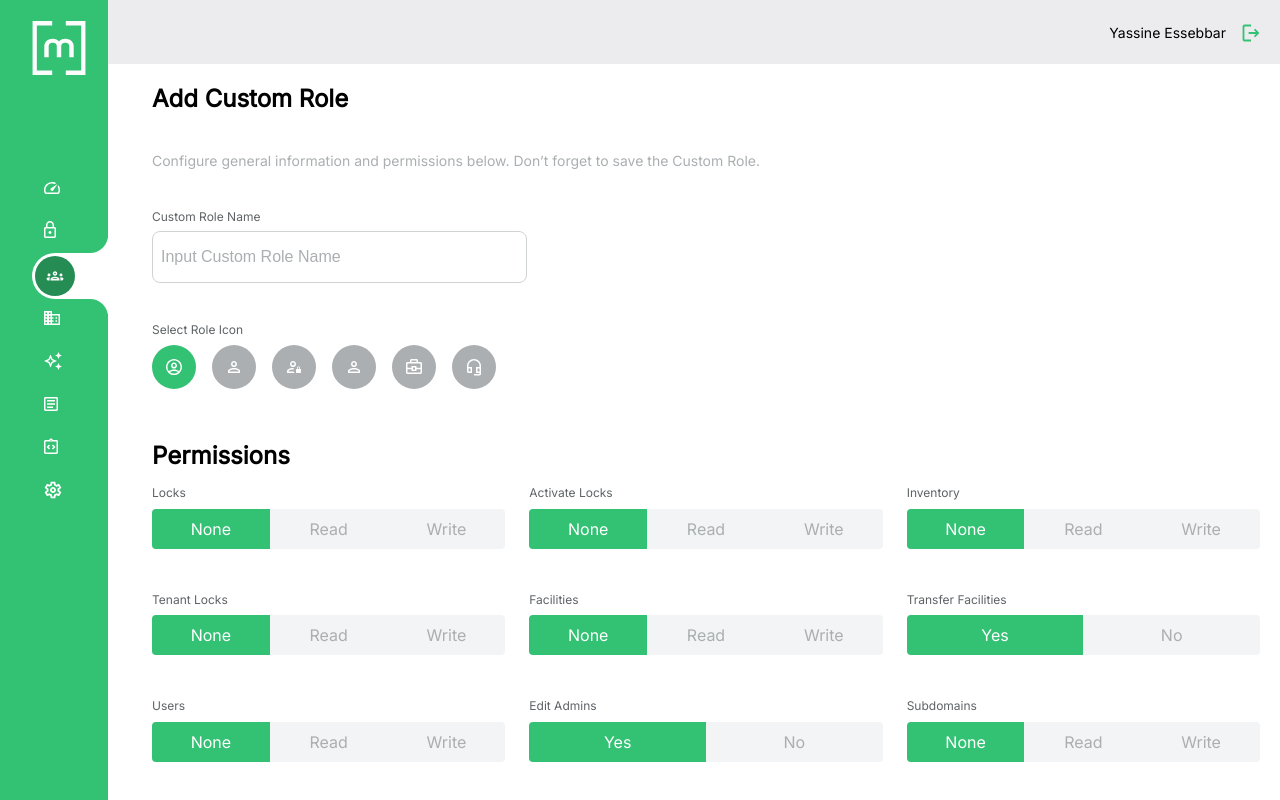
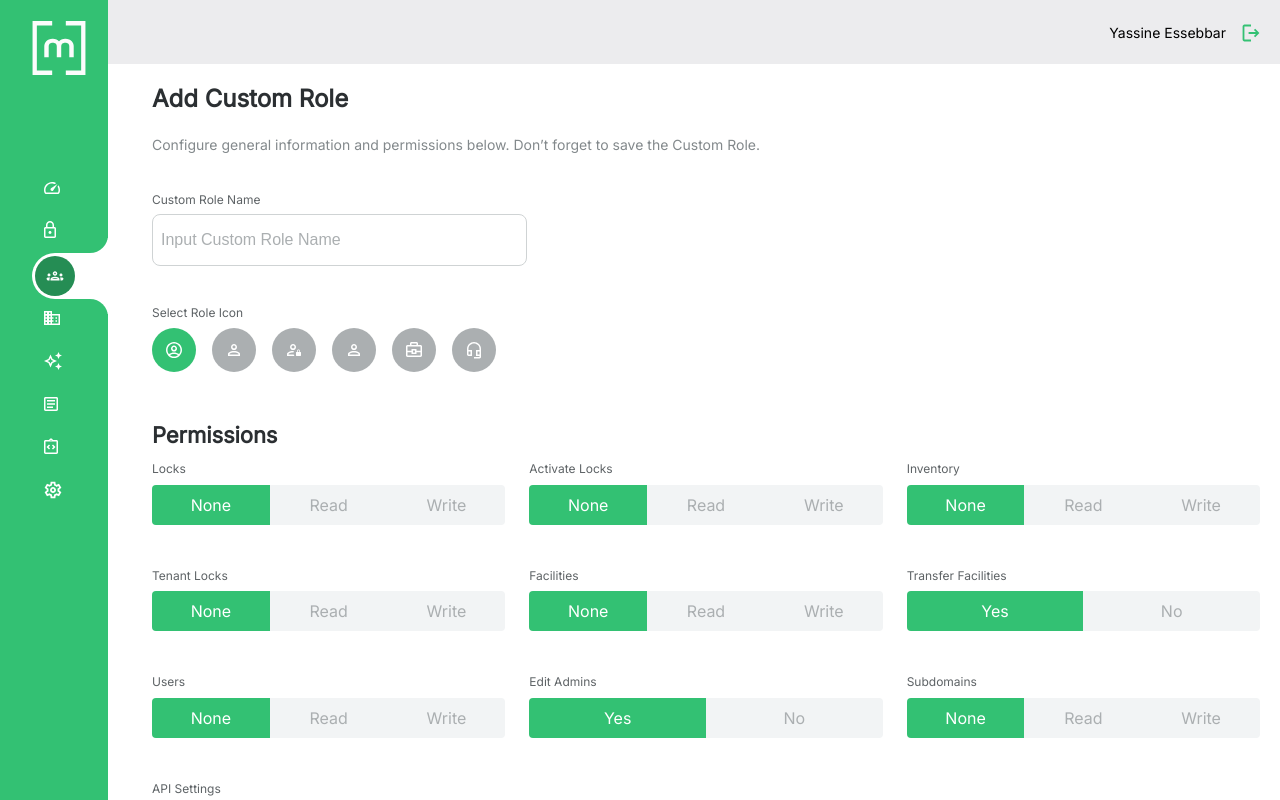
Before and after one commit to Yassinesbr/manna-project, a React (Vite) app: page /roles/add-role in a window 1280 px wide. Shown: the top 800 px of the page. Built offline with nearby package versions, Linux system fonts and the light colour scheme.

Commit message:
feat: refactor typography usage in components; remove redundant CSS classes

```diff
--- a/src/components/AddCostumeRoleCard/AddCostumeRoleCard.css
+++ b/src/components/AddCostumeRoleCard/AddCostumeRoleCard.css
@@ -15,14 +15,3 @@
   height: 36px;
   width: 36px;
 }
-
-.role-card-link {
-  color: var(--primary-color);
-  font-size: 20px;
-  font-weight: 400;
-  line-height: 24.2px;
-  text-align: center;
-  text-decoration-line: underline;
-  text-decoration-style: solid;
-  cursor: pointer;
-}
--- a/src/components/AddCostumeRoleCard/index.jsx
+++ b/src/components/AddCostumeRoleCard/index.jsx
@@ -1,6 +1,7 @@
 import { useNavigate } from "react-router-dom";
 import addIcon from "../../assets/add.svg";
 import "./AddCostumeRoleCard.css";
+import Typography from "../Typography";
 
 const AddCostumeRoleCard = () => {
   const navigate = useNavigate();
@@ -8,7 +9,9 @@ const AddCostumeRoleCard = () => {
   return (
     <div className="add-role-card" onClick={() => navigate("/roles/add-role")}>
       <img src={addIcon} alt="add" className="add-icon" />
-      <div className="role-card-link">Add Custom Role</div>
+      <Typography variant="underline" className="color-primary">
+        Add Custom Role
+      </Typography>
     </div>
   );
 };
--- a/src/components/RolesCard/RoleCard.css
+++ b/src/components/RolesCard/RoleCard.css
@@ -16,15 +16,6 @@
   justify-content: center;
   align-items: center;
   width: 100%;
-}
-
-.role-card-header-text {
-  font-size: 12px;
-  font-weight: 400;
-  line-height: 18px;
-  letter-spacing: -0.0008em;
-  text-align: left;
-  color: #808285;
 }
 
 .role-card-edit {
@@ -78,18 +69,3 @@
   height: 20px;
   width: 20px;
 }
-
-.role-card-body-item-text {
-  color: #808285;
-}
-
-.role-card-link {
-  color: var(--primary-color);
-  font-size: 20px;
-  font-weight: 400;
-  line-height: 24.2px;
-  text-align: center;
-  text-decoration-line: underline;
-  text-decoration-style: solid;
-  cursor: pointer;
-}
--- a/src/components/RolesCard/index.jsx
+++ b/src/components/RolesCard/index.jsx
@@ -4,19 +4,21 @@ import deleteIcon from "../../assets/delete.svg";
 import "./RoleCard.css";
 import PropTypes from "prop-types";
 import { useNavigate } from "react-router-dom";
+import Typography from "../Typography";
 
 const RoleCard = ({ id, role, users, isDefault = false, icon, onDelete }) => {
   const navigate = useNavigate();
   const handleEdit = () => {
     navigate(`/roles/edit-role/${id}`);
   };
+  const cardTitle = isDefault ? "Default Role" : "Custom Role";
   return (
     <div className="role-card">
       <div className="role-card-header">
         <div className="role-card-edit">
-          <p className="role-card-header-text">
-            {isDefault ? "Default Role" : "Custom Role"}
-          </p>
+          <Typography variant="caption" className="color-gray-1">
+            {cardTitle}
+          </Typography>
           <div className="role-card-edit-icons-container">
             <img
               src={editIcon}
@@ -34,17 +36,25 @@ const RoleCard = ({ id, role, users, isDefault = false, icon, onDelete }) => {
         </div>
         <div className="role-card-avatar">
           <img src={icon} alt="profile" className="role-card-profile-icon" />
-          <h3>{role}</h3>
+          <Typography variant="subheading1" className="color-black">
+            {role}
+          </Typography>
         </div>
       </div>
       <div className="role-card-body">
         <div className="role-card-body-item">
           <img src={usersIcon} alt="users" className="users-icon" />
-          <p className="role-card-body-item-text">{users}</p>
+          <Typography variant="subheading2" className="color-gray-1">
+            {users}
+          </Typography>
         </div>
-        <p className="role-card-body-item-text">Users assigned</p>
+        <Typography variant="body1" className="color-gray-1">
+          Users assigned
+        </Typography>
       </div>
-      <div className="role-card-link">Use as template</div>
+      <Typography variant="underline" className="color-primary">
+        Use as template
+      </Typography>
     </div>
   );
 };
--- /dev/null
+++ b/src/components/Typography/Typography.css
@@ -0,0 +1,84 @@
+.typography {
+  margin: 0;
+  padding: 0;
+  text-align: left;
+  text-underline-position: from-font;
+  text-decoration-skip-ink: none;
+}
+
+.typography.heading1 {
+  font-size: 24px;
+  font-weight: 700;
+  line-height: 29.05px;
+}
+
+.typography.subheading1 {
+  font-size: 22px;
+  font-weight: 700;
+  line-height: 22px;
+  letter-spacing: -0.0041em;
+}
+
+.typography.subheading2 {
+  font-size: 18px;
+  font-weight: 700;
+  line-height: 18px;
+  letter-spacing: -0.0008em;
+}
+
+.typography.body1 {
+  font-size: 16px;
+  font-weight: 400;
+  line-height: 18px;
+  letter-spacing: -0.0008em;
+}
+
+.typography.body2 {
+  font-size: 14px;
+  font-weight: 400;
+  line-height: 16px;
+}
+
+.typography.caption {
+  font-size: 12px;
+  font-weight: 400;
+  line-height: 14.52px;
+}
+
+.typography.underline {
+  font-size: 20px;
+  font-weight: 400;
+  line-height: 24.2px;
+  text-align: center;
+  text-decoration-line: underline;
+  text-decoration-style: solid;
+  cursor: pointer;
+}
+
+.typography.color-primary {
+  color: var(--primary-color);
+}
+
+.typography.color-gray-1 {
+  color: var(--gray-1);
+}
+
+.typography.color-gray-2 {
+  color: var(--gray-2);
+}
+
+.typography.color-gray-3 {
+  color: var(--gray-3);
+}
+
+.typography.color-black {
+  color: var(--black);
+}
+
+.typography.color-white {
+  color: var(--text-color);
+}
+
+.typography.color-red {
+  color: var(--error-color);
+}
--- /dev/null
+++ b/src/components/Typography/index.jsx
@@ -0,0 +1,45 @@
+import PropTypes from "prop-types";
+import "./Typography.css";
+
+const Typography = ({
+  variant,
+  children,
+  className,
+  style,
+  gutterBottom,
+  ...props
+}) => {
+  return (
+    <div
+      className={`typography ${variant} ${className}`}
+      style={{ marginBottom: gutterBottom ? "16px" : "0px", ...style }}
+      {...props}
+    >
+      {children}
+    </div>
+  );
+};
+
+Typography.propTypes = {
+  variant: PropTypes.oneOf([
+    "heading1",
+    "subheading",
+    "body1",
+    "body2",
+    "caption",
+    "underline",
+  ]),
+  children: PropTypes.node.isRequired,
+  className: PropTypes.string,
+  style: PropTypes.object,
+  gutterBottom: PropTypes.bool,
+};
+
+Typography.defaultProps = {
+  variant: "body1",
+  className: "",
+  style: {},
+  gutterBottom: false,
+};
+
+export default Typography;
--- a/src/index.css
+++ b/src/index.css
@@ -11,6 +11,8 @@
   --gray-4: #abafb1;
   --success-color: #33c173;
   --error-color: #f57e77;
+
+  --black: #2b2f32;
 }
 
 body {
--- a/src/pages/AddRole/AddRole.css
+++ b/src/pages/AddRole/AddRole.css
@@ -1,19 +1,3 @@
-.add-role-title {
-  font-size: 24px;
-  font-weight: 700;
-  line-height: 29.05px;
-  text-align: left;
-  margin-bottom: 16px;
-}
-
-.subtitle {
-  font-size: 14px;
-  font-weight: 400;
-  line-height: 16.94px;
-  text-align: left;
-  color: var(--gray-4);
-}
-
 .header-container {
   max-width: 644px;
   display: flex;
@@ -31,14 +15,6 @@
   gap: 8px;
   padding-bottom: 21px;
   margin-bottom: 31px;
-}
-
-.select-icon-title {
-  font-size: 12px;
-  font-weight: 400;
-  line-height: 14.52px;
-  text-align: left;
-  color: var(--gray-3);
 }
 
 .icons-container {
--- a/src/pages/AddRole/index.jsx
+++ b/src/pages/AddRole/index.jsx
@@ -7,6 +7,7 @@ import { AccessLevel } from "../../enum/accessLevel";
 import useAddRole from "../../hooks/useAddRole";
 import { useNavigate, useParams } from "react-router-dom";
 import { PermissionType } from "../../enum/permissionTypes";
+import Typography from "../../components/Typography";
 
 const AddRole = () => {
   const { id } = useParams();
@@ -26,17 +27,18 @@ const AddRole = () => {
   if (loading) {
     return <div className="loading-message">Loading...</div>;
   }
-
+  const title = id ? "Edit Role" : "Add Custom Role";
   return (
     <>
       <div className="header-container">
-        <h1 className="add-role-title">
-          {id ? "Edit Role" : "Add Custom Role"}
-        </h1>
-        <p className="subtitle">
+        <Typography variant="heading1" className="color-black">
+          {title}
+        </Typography>
+
+        <Typography variant="body2" className="color-gray-2">
           Configure general information and permissions below. Don’t forget to
           save the Custom Role.
-        </p>
+        </Typography>
         <div className="add-role-input-container">
           <TextField
             label="Custom Role Name"
@@ -46,7 +48,9 @@ const AddRole = () => {
           />
         </div>
         <div className="role-icons-container">
-          <p className="select-icon-title">Select Role Icon</p>
+          <Typography variant="caption" className="color-gray-3">
+            Select Role Icon
+          </Typography>
           <div className="icons-container">
             {roleIcons.map((icon, index) => (
               <div
@@ -63,7 +67,9 @@ const AddRole = () => {
           </div>
         </div>
       </div>
-      <h1 className="add-role-title">Permissions</h1>
+      <Typography variant="subheading1" className="color-black" gutterBottom>
+        Permissions
+      </Typography>
       <div className="permissions-container">
         {PermissionType.map((permission) => {
           const options =
--- a/src/pages/Roles/Roles.css
+++ b/src/pages/Roles/Roles.css
@@ -4,11 +4,3 @@
   justify-content: start;
   gap: 24px;
 }
-
-.title {
-  font-size: 24px;
-  font-weight: 700;
-  line-height: 29.05px;
-  text-align: left;
-  margin-bottom: 24px;
-}
--- a/src/pages/Roles/index.jsx
+++ b/src/pages/Roles/index.jsx
@@ -4,6 +4,7 @@ import "./Roles.css";
 import AddCostumeRoleCard from "../../components/AddCostumeRoleCard";
 import roleIcons from "../../enum/roleIcon";
 import useRoles from "../../hooks/useRoles";
+import Typography from "../../components/Typography";
 
 const Roles = () => {
   const {
@@ -18,16 +19,28 @@ const Roles = () => {
   } = useRoles();
 
   if (loading) {
-    return <div className="title">Loading roles...</div>;
+    <Typography variant="heading1" className="color-black">
+      Loading roles...
+    </Typography>;
   }
 
   if (error) {
-    return <div className="title">{error}</div>;
+    return (
+      <Typography variant="heading1" className="color-red">
+        {error}
+      </Typography>
+    );
   }
 
   return (
     <div>
-      <h1 className="title">User Roles</h1>
+      <Typography
+        variant="heading1"
+        style={{ marginBottom: "24px" }}
+        className="color-black"
+      >
+        User Roles
+      </Typography>
       <div className="cards-container">
         {roles.map((role) => (
           <RoleCard
```
